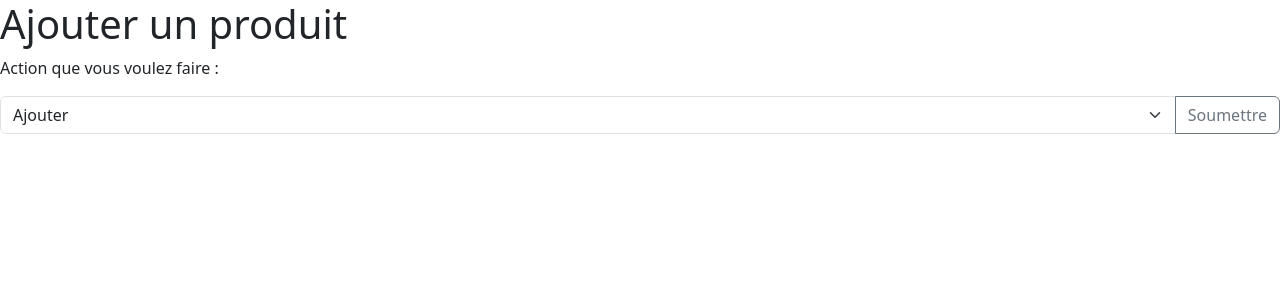
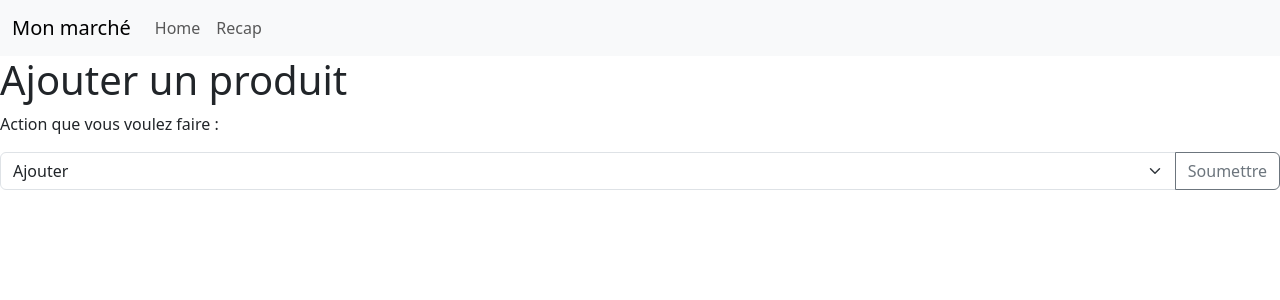
Before and after one commit to YannickLeCam/PHP-FirstAppli, a PHP site: page / in a window 1280 px wide. Shown: the top 300 px of the page. Run offline with PHP 8.4, Linux system fonts and the light colour scheme.

Commit message:
Ajout du nav

```diff
--- /dev/null
+++ b/appli/elements/nav.php
@@ -0,0 +1,15 @@
+
+<nav class="navbar navbar-expand-lg bg-body-tertiary">
+    <div class="container-fluid">
+      <a class="navbar-brand" href="./index.php">Mon marché</a>
+      <button class="navbar-toggler" type="button" data-bs-toggle="collapse" data-bs-target="#navbarNavAltMarkup" aria-controls="navbarNavAltMarkup" aria-expanded="false" aria-label="Toggle navigation">
+        <span class="navbar-toggler-icon"></span>
+      </button>
+      <div class="collapse navbar-collapse" id="navbarNavAltMarkup">
+        <div class="navbar-nav">
+          <a class="nav-link <?=str_contains($_SERVER['REQUEST_URI'],"/index.php") ? "active" : "" ?>" href="./index.php">Home</a>
+          <a class="nav-link <?=str_contains($_SERVER['REQUEST_URI'],"/recap.php") ? "active" : "" ?>" href="./recap.php">Recap</a>
+        </div>
+      </div>
+    </div>
+  </nav>
--- a/appli/index.php
+++ b/appli/index.php
@@ -43,6 +43,7 @@ function optionItem():string{
     </head>
     <body>
         <?php
+            require 'elements/nav.php';
             if (isset($messageError)) {
                 echo '<div class="alert alert-danger" role="alert">'.$messageError.'</div>';
             }
--- a/appli/recap.php
+++ b/appli/recap.php
@@ -41,6 +41,7 @@
 <body>
 
     <?php
+    require 'elements/nav.php';
     //verification de l'existance de Serve'' sinon redrect to index
     if (!isset($_SESSION["product"]) || empty($_SESSION['product']) ) {
         echo "<p>Aucun produit disponible pour l'instant ... </p>";
```
